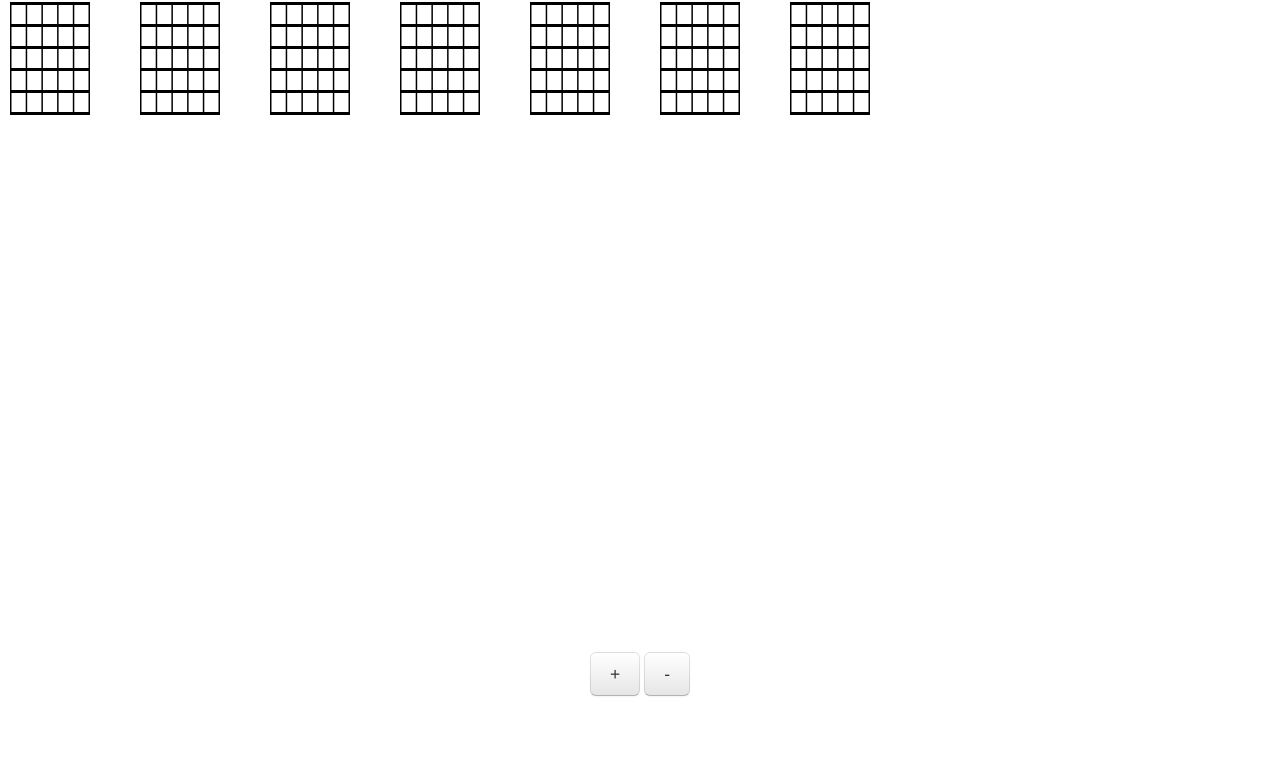
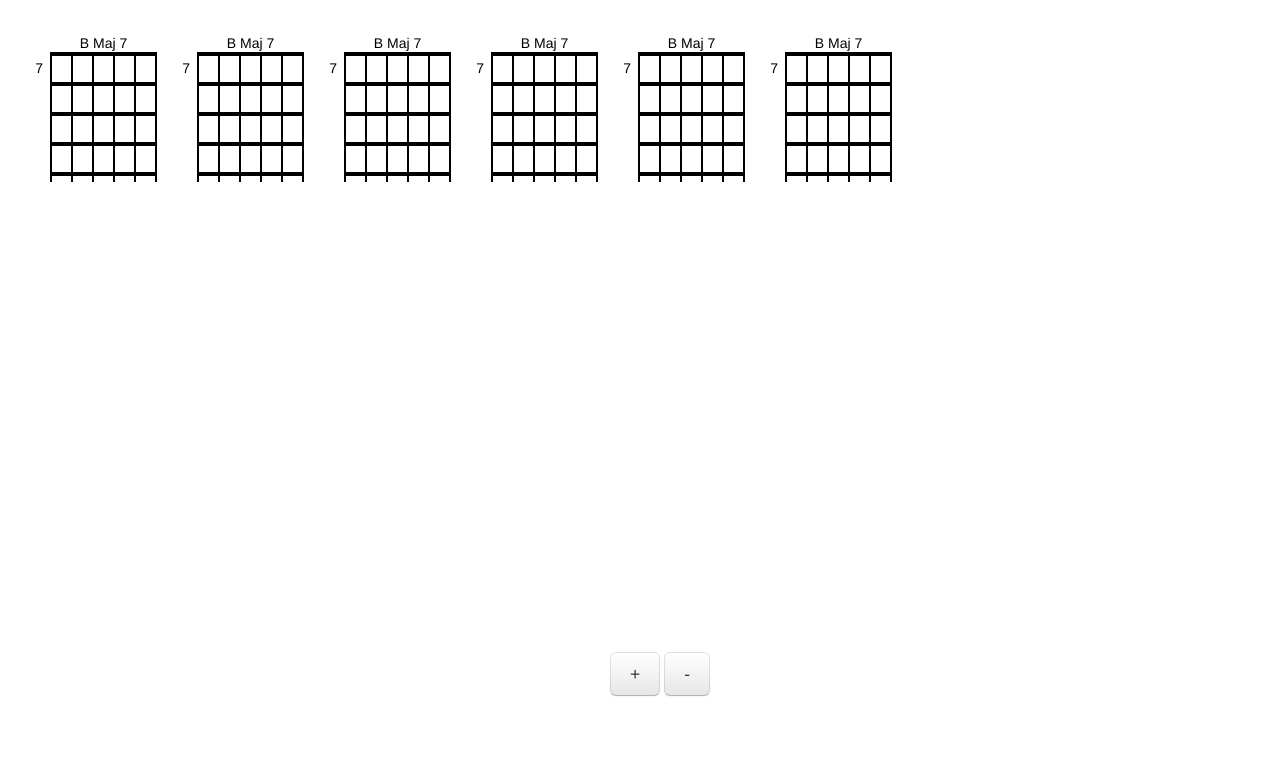
Before and after one commit to gpascale/chordgrids, a website: page src/client/html/index.html in a window 1280 px wide. Shown: the part 48-813 px from the top of the page. Drawn offline with nearby package versions, Linux system fonts and the light colour scheme; files that its build step writes are made by us from their sources; files whose address does not match are found by name.

Commit message:
Add chord names and fret numbers. Fix duplicate data bug

```diff
--- a/src/client/html/index.html
+++ b/src/client/html/index.html
@@ -26,6 +26,7 @@
     <script src="js/common.js"></script>
     <script src="js/models/ChordGrid.js"></script>
     <script src="js/views/ChordGridView.js"></script>
+    <script src="js/models/ChordGridCollection.js"></script>
     <script src="js/views/ChordGridCollectionView.js"></script>
     <script src="js/views/ControlsView.js"></script>
     <script src="js/index.js"></script>
@@ -36,7 +37,7 @@
           <div class="navbar-inner">
             <a class="brand" href="#">Chord Grids!</a>
             <ul class="nav">
-              <li><a href="#">New</a></li>
+              <li><a href="#" class="saveBtn">Save</a></li>
           </ul>
       </div>
     </div>
--- a/src/client/js/index.js
+++ b/src/client/js/index.js
@@ -3,10 +3,12 @@
 
 	$(document).ready(function() {
 
-		var col = new Backbone.Collection();
+		var col = new app.ChordGridCollection();
 		var gridCollectionView = new app.ChordGridCollectionView({ collection: col }).render();
-		for (var i = 0; i < 60; ++i)
-			col.add(new app.ChordGrid());
+		for (var i = 0; i < 40; ++i) {
+			var cg = new app.ChordGrid()
+			col.add(cg);
+		}
 
 		var controlsView = new app.ControlsView().render();
 		controlsView.on('zoom', function(delta) {
@@ -23,5 +25,9 @@
 				gridCollectionView.doZoom(delta, focalPoint);
 			}
 		});
+
+		$('.saveBtn').click(function() {
+			col.sync('update');
+		});
 	});
 })();
--- a/src/client/js/models/ChordGrid.js
+++ b/src/client/js/models/ChordGrid.js
@@ -10,7 +10,9 @@
     }
 
     app.ChordGrid = Backbone.Model.extend({
-        defaults: {
+        defaults: function() {
+            return  {
+                fret: 0,
                 data: [
                     [0, 0, 0, 0, 0, 0],
                     [0, 0, 0, 0, 0, 0],
@@ -19,6 +21,7 @@
                     [0, 0, 0, 0, 0, 0],
                     [0, 0, 0, 0, 0, 0]
                 ]
+            };
         }
 
     });
--- /dev/null
+++ b/src/client/js/models/ChordGridCollection.js
@@ -0,0 +1,27 @@
+;(function() {
+    var app = window.ChordGrids = (window.ChordGrids || { });
+
+    app.ChordGridCollection = Backbone.Collection.extend({
+        model: app.ChordGrid,
+        sync: function(method, model, options) {
+            switch(method) {
+                case 'read':
+                    console.log('read ' + model);
+                    break;
+                case 'create':
+                case 'update':
+                    var str = '';
+                    _.each(this.models, function(model) {
+                        var data = model.get('data');
+                        _.each(data, function(row) {
+                            str += row.join('');
+                        });
+                    });
+                    console.log(str);
+                    break;
+            }
+            if (options && options.success)
+                options.success('SHUCKSHESH!');
+        }
+    });
+}());
--- a/src/client/js/views/ChordGridCollectionView.js
+++ b/src/client/js/views/ChordGridCollectionView.js
@@ -42,8 +42,8 @@
         },
 
         appendHtml: function(collectionView, itemView, index) {
-            var xOffset = index % 7 * 130;
-            var yOffset = Math.floor(index / 7) * 160;
+            var xOffset = index % 6 * itemView.width;
+            var yOffset = Math.floor(index / 6) * itemView.height;
             itemView.setPosition(xOffset, yOffset);
             this._svgRoot.appendChild(itemView.el);
         },
@@ -63,7 +63,7 @@
             var newScrollY = newFocusY - focalPoint.y;
 
             this.$el.width(this._zoom * 900);
-            this.$el.height(this._zoom * 1100);
+            this.$el.height(this._zoom * 1500);
             window.scrollTo(newScrollX, newScrollY);
             return false;
         },
--- a/src/client/js/views/ChordGridView.js
+++ b/src/client/js/views/ChordGridView.js
@@ -1,20 +1,5 @@
 (function() {
     var app = window.ChordGrids = (window.ChordGrids || {});
-
-/*
-    var this.padding = 40;
-    var this.fretWidth = 10;
-    var this.fretSpacing = 60;
-    var this.stringWidth = 5;
-    var this.stringSpacing = 50;
-
-    var width = 2 * padding + 6 * stringWidth + 5 * stringSpacing;
-    var height = 2 * padding + 6 * this.fretWidth + 5 * fretSpacing;
-
-
-    */
-
-
 
     app.ChordGridView = Marionette.ItemView.extend({
         template: '#ChordGridTemplate',
@@ -26,14 +11,14 @@
         model: app.ChordGrid,
 
         initialize: function(params) {
-            this.width = params.width || 300;
-            this.height = params.height || 400;
-            this.padding = this.width * 0.1;
-            this.fretWidth = this.width * 0.03;
-            this.stringWidth = this.width * 0.015;
-            this.stringSpacing = 0.2 * (this.width - 2 * this.padding - 6 * this.stringWidth);
-            this.fretSpacing = 0.2 * (this.height - 2 * this.padding - 6 * this.fretWidth);
-            this.symbolR = 0.05 * this.width;
+            this.fretWidth = 4;
+            this.stringWidth = 2;
+            this.stringSpacing = 19;
+            this.fretSpacing = 26;
+            this.symbolR = 9;
+            this.padding = { left: 30, top: 20, right: 10, bottom: 10 };
+            this.width = this.padding.left + this.padding.right + this.stringWidth + 5 * (this.stringSpacing + this.stringWidth);
+            this.height = this.padding.top + this.padding.bottom + this.fretWidth + 5 * (this.fretSpacing + this.fretWidth);
             this.dataSVG = [ [], [], [], [], [], [] ];
             this.x = 0;
             this.y = 0;
@@ -46,8 +31,8 @@
         },
 
         _coords: function(fret, string) {
-            return [ this.padding + 0.5 * this.stringWidth + string * (this.stringSpacing + this.stringWidth),
-                     this.padding + 0.5 * this.fretWidth + fret * (this.fretSpacing + this.fretWidth) - 0.5 * this.fretSpacing - 0.5 * this.fretWidth ];
+            return [ this.padding.left + 0.5 * this.stringWidth + string * (this.stringSpacing + this.stringWidth),
+                     this.padding.top + 0.5 * this.fretWidth + fret * (this.fretSpacing + this.fretWidth) - 0.5 * this.fretSpacing - 0.5 * this.fretWidth ];
         },
 
         _nearest: function(x, y) {
@@ -89,10 +74,10 @@
             // Frets
             for (var i = 0; i < 6; ++i) {
                 var fret = app.common.makeSVG('line', {
-                    x1: this.padding,
-                    x2: this.width - this.padding,
-                    y1: this.padding + 0.5 * this.fretWidth + i * (this.fretSpacing + this.fretWidth),
-                    y2: this.padding + 0.5 * this.fretWidth + i * (this.fretSpacing + this.fretWidth),
+                    x1: this.padding.left,
+                    x2: this.width - this.padding.right,
+                    y1: this.padding.top + 0.5 * this.fretWidth + i * (this.fretSpacing + this.fretWidth),
+                    y2: this.padding.top + 0.5 * this.fretWidth + i * (this.fretSpacing + this.fretWidth),
                     stroke: 'rgb(0, 0, 0)',
                     'stroke-width': this.fretWidth
                 });
@@ -102,21 +87,35 @@
             // Strings
             for (var i = 0; i < 6; ++i) {
                 var string = app.common.makeSVG('line', {
-                    y1: this.padding,
-                    y2: this.height - this.padding,
-                    x1: this.padding + i * (this.stringSpacing + this.stringWidth) + 0.5 * this.stringWidth,
-                    x2: this.padding + i * (this.stringSpacing + this.stringWidth) + 0.5 * this.stringWidth,
+                    y1: this.padding.top,
+                    y2: this.height - this.padding.bottom,
+                    x1: this.padding.left + i * (this.stringSpacing + this.stringWidth) + 0.5 * this.stringWidth,
+                    x2: this.padding.left + i * (this.stringSpacing + this.stringWidth) + 0.5 * this.stringWidth,
                     stroke: 'rgb(0, 0, 0)',
                     'stroke-width': this.stringWidth
                 });
                 this.el.appendChild(string);
             }
 
-            for (var fret = 0; fret < 6; ++fret) {
-                for (var string = 0; string < 6; ++string) {
+            var number = app.common.makeSVG('foreignObject', {
+                x: 5,
+                y: 25,
+                width: 20,
+                height: 20
+            });
+            var div = $('<input class="numberInput" value="7" style="text-align:right; width:20px"></input>');
+            $(number).append(div);
+            this.el.appendChild(number);
 
-                }
-            }
+            var name = app.common.makeSVG('foreignObject', {
+                x: 10,
+                y: 0,
+                width: this.width,
+                height: 20
+            });
+            var div = $('<input class="nameInput" style="text-align:center; width:' + this.width + 'px" value="B Maj 7"></input>');
+            $(name).append(div);
+            this.el.appendChild(name);
 
             this.$el.width(this.width);
             this.$el.height(this.height);
--- a/src/client/less/index.less
+++ b/src/client/less/index.less
@@ -11,12 +11,13 @@ body {
     .chordGridCollectionView {
         width: 100%;
         height: 100%;
-        overflow: scroll;
+        overflow: hidden;
         margin: 0 auto;
     }
 
     #content {
-        padding-top: 40px;
+        padding-top: 80px;
+        padding-left: 20px;
         width: 100%;
         height: 100%;
         text-align: center;
@@ -27,4 +28,8 @@ body {
         position: fixed;
         width: 100%;
     }
+
+    input {
+        border: none;
+    }
 }
```
Also changed, not shown: 1 other file. Lines whose indentation alone changed are shown as unchanged.
